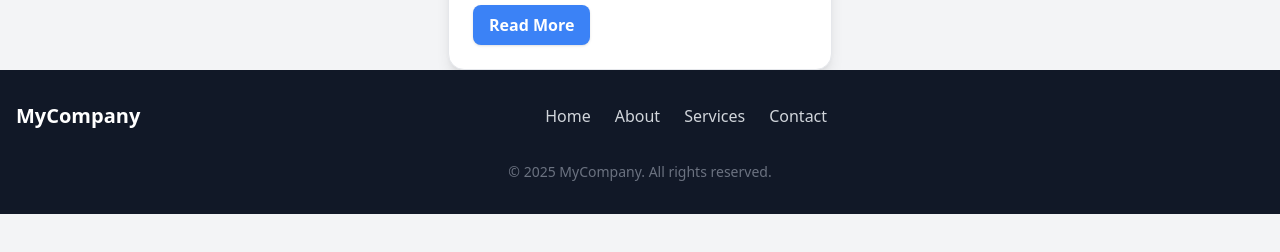
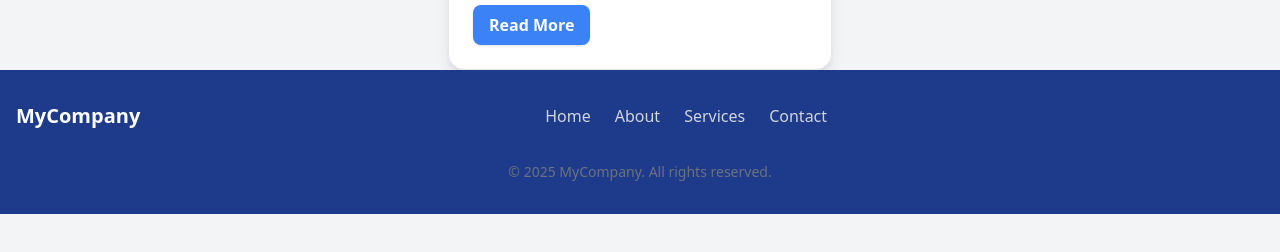
Before and after one commit to Shivam182004/dashboardDemo, a React (Create React App) app in the folder my-app/: page / in a window 1280 px wide. Shown: the part 464-716 px from the top of the page. Built offline with nearby package versions, Linux system fonts and the light colour scheme.

Commit message:
footer color change by Rahul

```diff
--- a/my-app/src/components/footer.jsx
+++ b/my-app/src/components/footer.jsx
@@ -2,7 +2,7 @@ import React from 'react';
 
 const Footer = () => {
   return (
-    <footer className="bg-gray-900 text-gray-300 py-8">
+    <footer className="bg-blue-900 text-gray-300 py-8">
       <div className="max-w-7xl mx-auto px-4 flex flex-col md:flex-row justify-between items-center space-y-6 md:space-y-0">
         {/* Logo / Brand */}
         <div className="text-xl font-bold text-white">
@@ -19,13 +19,13 @@ const Footer = () => {
 
         {/* Social Media Icons */}
         <div className="flex space-x-4">
-          <a href="#" aria-label="Twitter" className="hover:text-white transition">
+          <a href="/" aria-label="Twitter" className="hover:text-white transition">
             <i className="fab fa-twitter"></i>
           </a>
-          <a href="#" aria-label="Facebook" className="hover:text-white transition">
+          <a href="/" aria-label="Facebook" className="hover:text-white transition">
             <i className="fab fa-facebook-f"></i>
           </a>
-          <a href="#" aria-label="Instagram" className="hover:text-white transition">
+          <a href="/" aria-label="Instagram" className="hover:text-white transition">
             <i className="fab fa-instagram"></i>
           </a>
          </div>
```
